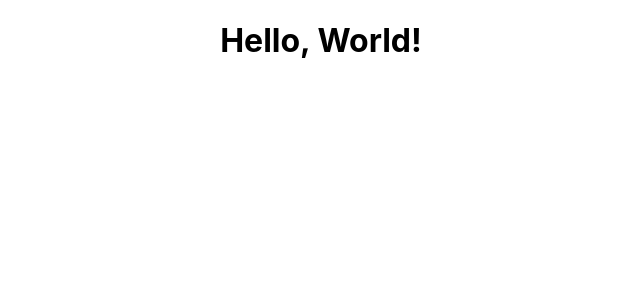
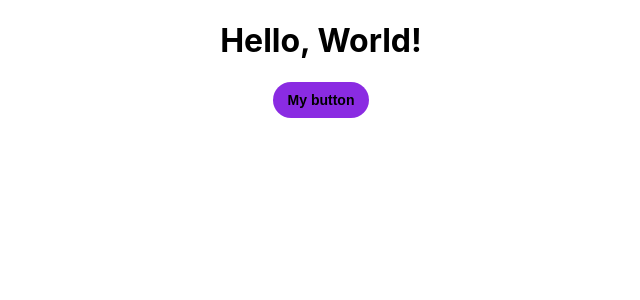
Before and after one commit to brankodaskijevic/todo-list, a React (Create React App) app: page / in a window 1280 px wide. Shown: the top 300 px of the page, without its empty margins (319-959 px from the left). Built offline with nearby package versions, Linux system fonts and the light colour scheme.

Commit message:
todo-list: adding a button component

```diff
--- a/package.json
+++ b/package.json
@@ -3,6 +3,7 @@
   "version": "0.1.0",
   "private": true,
   "dependencies": {
+    "@stitches/react": "^1.2.6",
     "@testing-library/jest-dom": "^5.14.1",
     "@testing-library/react": "^12.0.0",
     "@testing-library/user-event": "^13.2.1",
--- a/src/App.css
+++ b/src/App.css
@@ -1,38 +1,3 @@
 .App {
   text-align: center;
 }
-
-.App-logo {
-  height: 40vmin;
-  pointer-events: none;
-}
-
-@media (prefers-reduced-motion: no-preference) {
-  .App-logo {
-    animation: App-logo-spin infinite 20s linear;
-  }
-}
-
-.App-header {
-  background-color: #282c34;
-  min-height: 100vh;
-  display: flex;
-  flex-direction: column;
-  align-items: center;
-  justify-content: center;
-  font-size: calc(10px + 2vmin);
-  color: white;
-}
-
-.App-link {
-  color: #61dafb;
-}
-
-@keyframes App-logo-spin {
-  from {
-    transform: rotate(0deg);
-  }
-  to {
-    transform: rotate(360deg);
-  }
-}
--- a/src/App.tsx
+++ b/src/App.tsx
@@ -1,9 +1,11 @@
 import './App.css'
+import Button from './components/global/button/Button'
 
 function App() {
   return (
     <div className="App">
       <h1>Hello, World!</h1>
+      <Button color={'violet'}>My button</Button>
     </div>
   )
 }
--- /dev/null
+++ b/src/components/global/button/Button.tsx
@@ -0,0 +1,22 @@
+import { styled } from '@stitches/react'
+
+const Button = styled('button', {
+  backgroundColor: 'Gainsboro',
+  borderRadius: '9999px',
+  border: 'none',
+  cursor: 'pointer',
+  fontWeight: 'bold',
+  fontSize: '14px',
+  padding: '10px 15px',
+  '&:hover': {
+    backgroundColor: 'LightGray'
+  },
+  variants: {
+    color: {
+      violet: { backgroundColor: 'blueviolet' },
+      gray: { backgroundColor: 'gainsboro' },
+    }
+  }
+})
+
+export default Button
```
Also changed, not shown: 2 other files (tests, documents, lock files or other folders).
